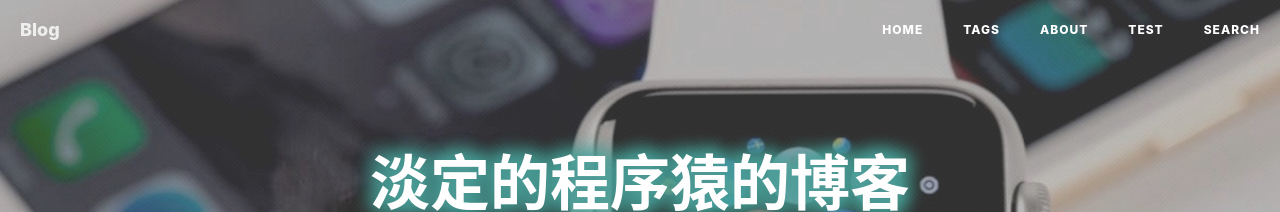
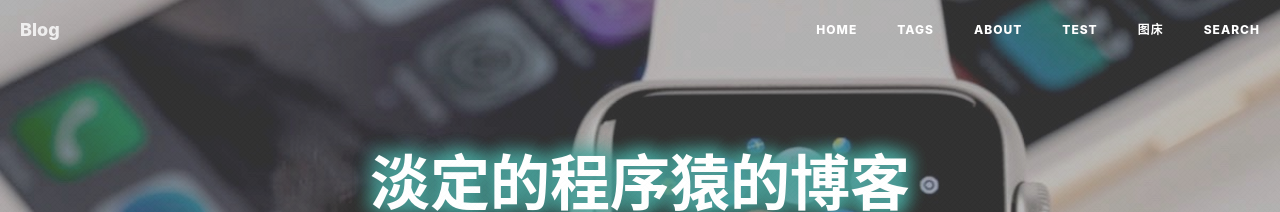
Before and after one commit to 976112643/976112643.github.io, a Jekyll site: the page built from index.html, in a window 1280 px wide and 900 px high. Shown: the top 212 px of the window. Built offline with Jekyll 4.4.1, drawn with Linux system fonts in a browser that asks for light colours; the list of posts is cut into pages by our own code.

Commit message:
导航添加图床链接

```diff
--- a/_includes/nav.html
+++ b/_includes/nav.html
@@ -26,6 +26,9 @@
                         <a href="{{ page.url | prepend: site.baseurl }}">{{ page.title }}</a>
                     </li>
                     {% endif %}{% endfor %}
+                    <li  >
+					 <a id="cb-graphbed" title="图床" href="http://blog.quanwe.top/graphbed/">图床</a>
+                    </li>
 					 <li  >
 					 <a id="cb-search-btn" title="双击ctrl试一下" href="#">Search</a>
                     </li>
```
